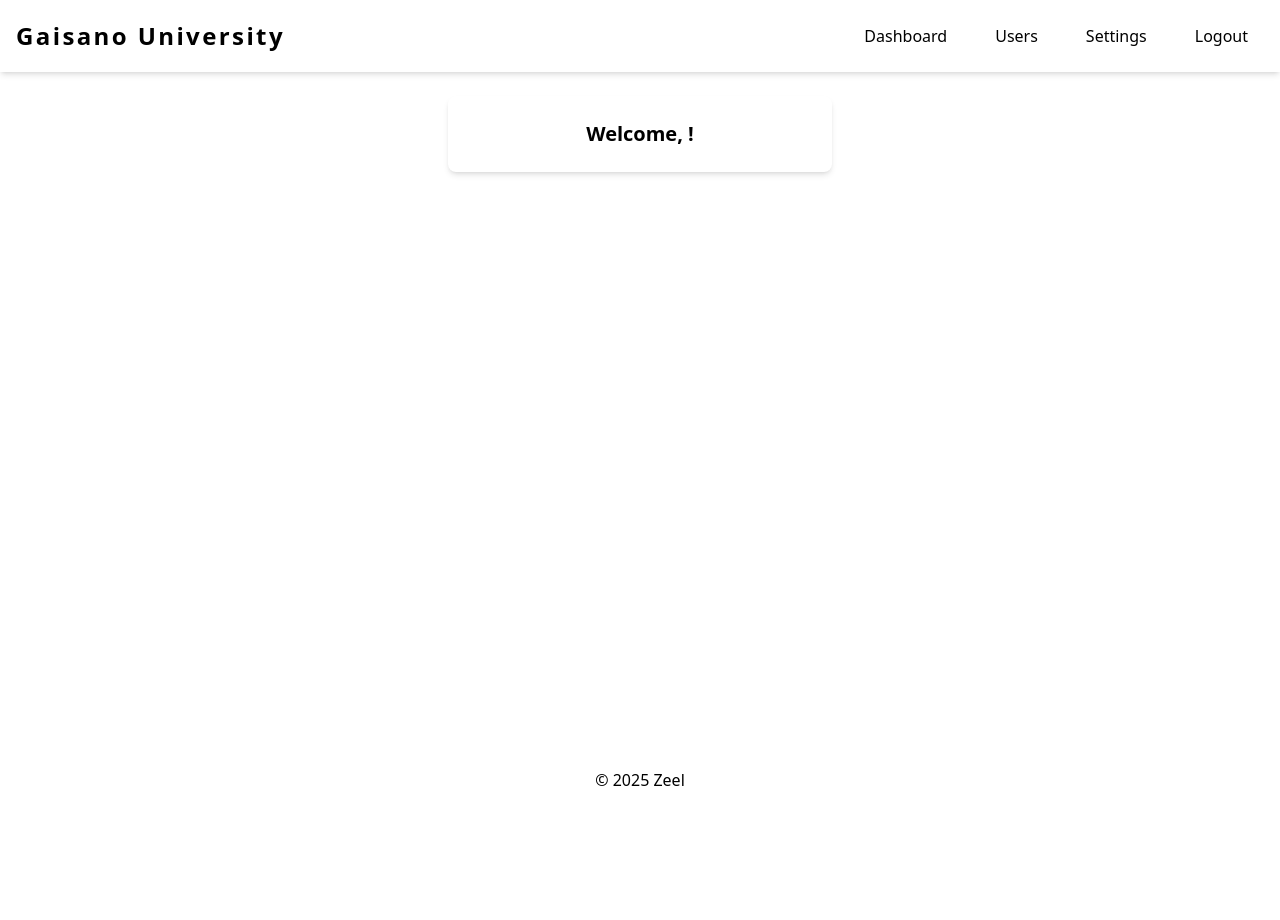
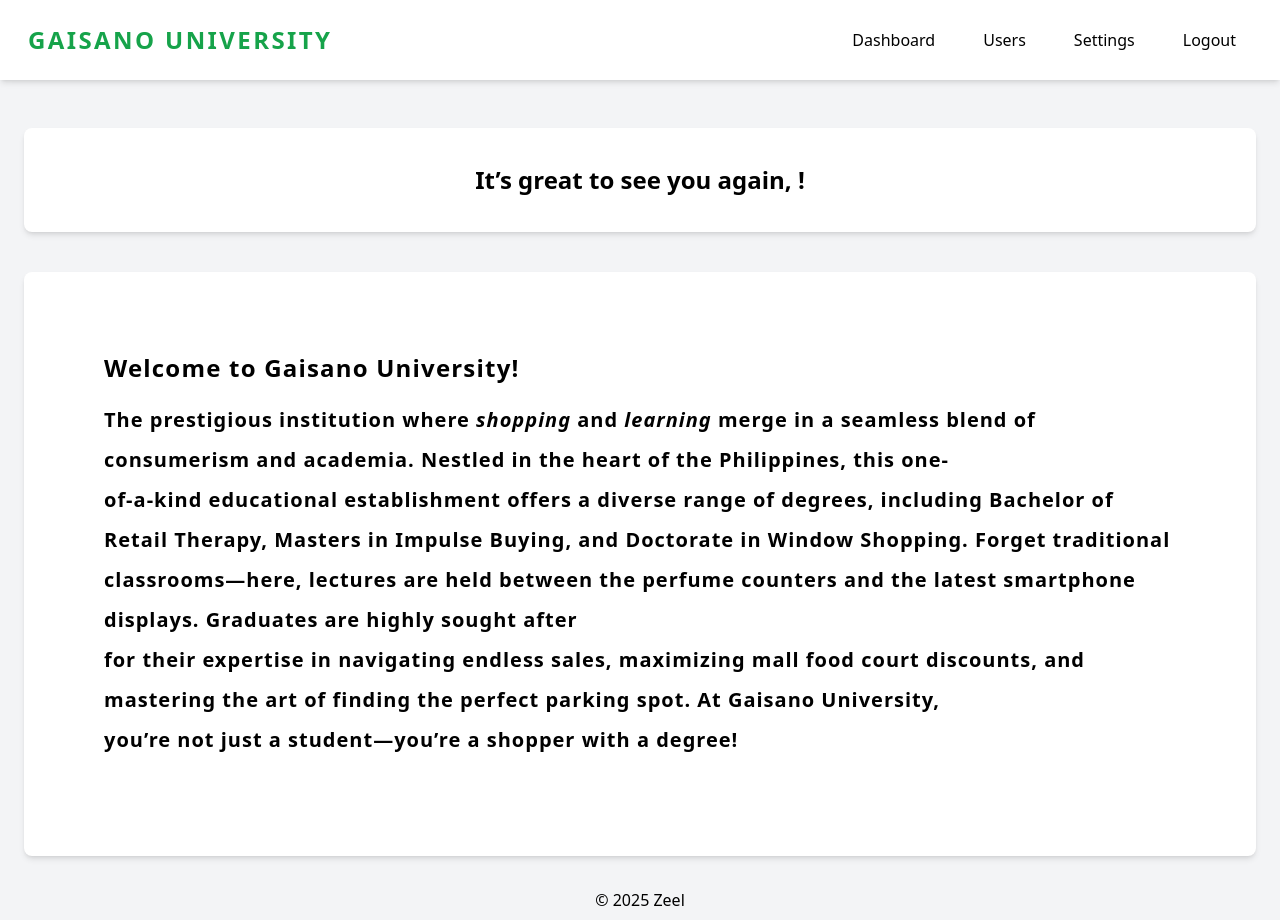
Before and after one commit to calbijul/reactTraining, a React (Vite) app: page /homepage in a window 1280 px wide. Before the commit the page ends 800 px from the top, so only its background shows below. Built offline with nearby package versions, Linux system fonts and the light colour scheme.

Commit message:
redesign

```diff
--- a/src/App.css
+++ b/src/App.css
@@ -45,3 +45,44 @@
     padding: 40px;
   }
 }
+
+
+@keyframes lineSlideFadeIn {
+  0% {
+    opacity: 0;
+    transform: translateY(20px);
+  }
+  100% {
+    opacity: 1;
+    transform: translateY(0);
+  }
+}
+
+
+.animate-lineSlideFadeIn {
+  animation: lineSlideFadeIn 1s ease-out forwards;
+}
+
+.delay-100 {
+  animation-delay: 0.1s;
+}
+
+.delay-200 {
+  animation-delay: 0.2s;
+}
+
+.delay-300 {
+  animation-delay: 0.3s;
+}
+
+.delay-400 {
+  animation-delay: 0.4s;
+}
+
+.delay-500 {
+  animation-delay: 0.5s;
+}
+
+.delay-600 {
+  animation-delay: 0.6s;
+}
--- a/src/homepage.jsx
+++ b/src/homepage.jsx
@@ -5,24 +5,29 @@
 const Homepage = () => {
   const [username, setUsername] = useState('');
   const [activeView, setActiveView] = useState('dashboard');
-  const [theme, setTheme] = useState('light');
   const navigate = useNavigate();
+
+  const greetings = [
+    'Welcome back!',
+    'Hello, {username}!',
+    'Greetings, {username}!',
+    'Hey there, {username}!',
+    'Welcome to Gaisano University, {username}!',
+    'Hi {username}, glad to have you back!',
+    'It’s great to see you again, {username}!',
+  ];
+
+  const getRandomGreeting = () => {
+    const randomIndex = Math.floor(Math.random() * greetings.length);
+    return greetings[randomIndex].replace('{username}', username);
+  };
 
   useEffect(() => {
     const storedFullName = localStorage.getItem('fullname');
-    const storedTheme = localStorage.getItem('theme');
     if (storedFullName) {
       setUsername(storedFullName);
     }
-    if (storedTheme) {
-      setTheme(storedTheme);
-    }
   }, []);
-
-  useEffect(() => {
-    document.documentElement.setAttribute('data-theme', theme);
-    localStorage.setItem('theme', theme);
-  }, [theme]);
 
   const handleLogout = async () => {
     localStorage.removeItem('firstname');
@@ -34,37 +39,32 @@
     setActiveView(view);
   };
 
-  const toggleTheme = () => {
-    setTheme(theme === 'light' ? 'dark' : 'light');
-  };
+  return (
+    <div className="min-h-screen flex flex-col animate-loginCard-slideFadeIn bg-gray-100 text-black">
+      <header className="bg-white p-5 px-7 shadow-md text-black flex justify-between items-center z-20 relative">
+        <h1 className="text-2xl font-bold tracking-widest text-green-600">GAISANO UNIVERSITY</h1>
 
-  return (
-    <div className={`min-h-screen flex flex-col animate-loginCard-slideFadeIn ${theme === 'dark' ? 'bg-gray-900 text-white' : 'bg-white text-black'}`}>
-
-      <header className='bg-white shadow-md text-black p-4 flex justify-between items-center z-20 relative dark:bg-gray-800 dark:text-white'>
-        <h1 className='text-2xl font-bold tracking-widest'>Gaisano University</h1>
-
-        <nav className='flex space-x-4 overflow-x-auto'>
+        <nav className="flex space-x-4 overflow-x-auto">
           <button
-            className='text-black font-medium hover:bg-green-600 py-2 px-4 rounded-lg dark:text-white dark:hover:bg-green-800'
+            className="text-black font-medium hover:bg-green-600 hover:text-white py-2 px-4 rounded-lg"
             onClick={() => handleViewChange('dashboard')}
           >
             Dashboard
           </button>
           <button
-            className='text-black font-medium hover:bg-green-600 py-2 px-4 rounded-lg dark:text-white dark:hover:bg-green-800'
+            className="text-black font-medium hover:bg-green-600 hover:text-white  py-2 px-4 rounded-lg"
             onClick={() => handleViewChange('users')}
           >
             Users
           </button>
           <button
-            className='text-black font-medium hover:bg-green-600 py-2 px-4 rounded-lg dark:text-white dark:hover:bg-green-800'
+            className="text-black font-medium hover:bg-green-600 hover:text-white  py-2 px-4 rounded-lg"
             onClick={() => handleViewChange('settings')}
           >
             Settings
           </button>
           <button
-            className="text-black font-medium hover:bg-red-600 py-2 px-4 rounded-lg dark:text-white dark:hover:bg-red-800"
+            className="text-black font-medium hover:bg-red-600 hover:text-white  py-2 px-4 rounded-lg"
             onClick={handleLogout}
           >
             Logout
@@ -72,45 +72,61 @@
         </nav>
       </header>
 
-
-      <div className='flex flex-1'>
-        <main className='flex-1 p-6'>
+      <div className="flex flex-1">
+        <main className="flex-1 p-6">
           {activeView === 'dashboard' && (
-            <div className='max-w-sm mx-auto bg-white rounded-lg shadow-md dark:bg-gray-800 dark:text-white'>
-              <div className='text-center p-6'>
-                <h2 className='font-bold text-xl'>Welcome, {username}!</h2>
+            <div className="bg-white rounded-lg shadow-md mt-6">
+              <div className="text-center p-6">
+                <h2 className="font-bold text-2xl animate-loginCard-slideFadeIn p-3">{getRandomGreeting()}</h2>
               </div>
             </div>
           )}
+
+          {activeView === 'dashboard' && (
+            <div className="mt-10 rounded-lg shadow-md p-14 bg-white">
+              <div className="p-6">
+                <h3 className="font-bold text-2xl mb-4 tracking-wider animate-lineSlideFadeIn delay-100">
+                  Welcome to Gaisano University!
+                </h3>
+                <p className="text-xl mb-4 font-semibold tracking-wider leading-loose">
+                  <span className="block animate-lineSlideFadeIn delay-200">
+                    The prestigious institution where <i>shopping</i> and <i>learning</i> merge in a seamless blend of consumerism and academia. Nestled in the heart of the Philippines, this one-
+                  </span>
+                  <span className="block animate-lineSlideFadeIn delay-300">
+                    of-a-kind educational establishment offers a diverse range of degrees, including Bachelor of Retail Therapy, Masters in Impulse Buying, and Doctorate in Window Shopping. Forget traditional classrooms—here, lectures are held between the perfume counters and the latest smartphone displays. Graduates are highly sought after
+                  </span>
+
+                  <span className="block animate-lineSlideFadeIn delay-400">
+                     for their expertise in navigating endless sales, maximizing mall food court discounts, and mastering the art of finding the perfect parking spot. At Gaisano University,
+                  </span>
+                  <span className="block animate-lineSlideFadeIn delay-600">
+                     you’re not just a student—you’re a shopper with a degree!
+                  </span>
+                </p>
+              </div>
+            </div>
+          )}
+
           {activeView === 'users' && (
-            <div className='max-w-sm mx-auto bg-white rounded-lg shadow-md dark:bg-gray-800 dark:text-white'>
-              <div className='text-center p-6'>
-                <h2 className='font-bold text-xl'>Users</h2>
+            <div className="max-w-sm mx-auto bg-white rounded-lg shadow-md">
+              <div className="text-center p-6">
+                <h2 className="font-bold text-xl">Users</h2>
                 <p>{username}</p>
               </div>
             </div>
           )}
+
           {activeView === 'settings' && (
-            <div className='max-w-sm mx-auto bg-white rounded-lg shadow-md dark:bg-gray-800 dark:text-white'>
-              <div className='text-center p-6'>
-                <h2 className='font-bold text-xl'>Settings</h2>
-
-                <div className="mt-4">
-                  <button
-                    className='text-black font-medium hover:bg-gray-600 py-2 px-4 rounded-lg dark:text-white dark:hover:bg-gray-700'
-                    onClick={toggleTheme}
-                  >
-                    Toggle {theme === 'light' ? 'Dark' : 'Light'} Mode
-                  </button>
-                </div>
+            <div className="max-w-sm mx-auto bg-white rounded-lg shadow-md">
+              <div className="text-center p-6">
+                <h2 className="font-bold text-xl">Settings</h2>
               </div>
             </div>
           )}
         </main>
       </div>
 
-
-      <footer className='bg-white text-black p-2 text-center dark:bg-gray-800 dark:text-white'>
+      <footer className=" text-black p-2 text-center">
         <p>&copy; 2025 Zeel</p>
       </footer>
     </div>
```
